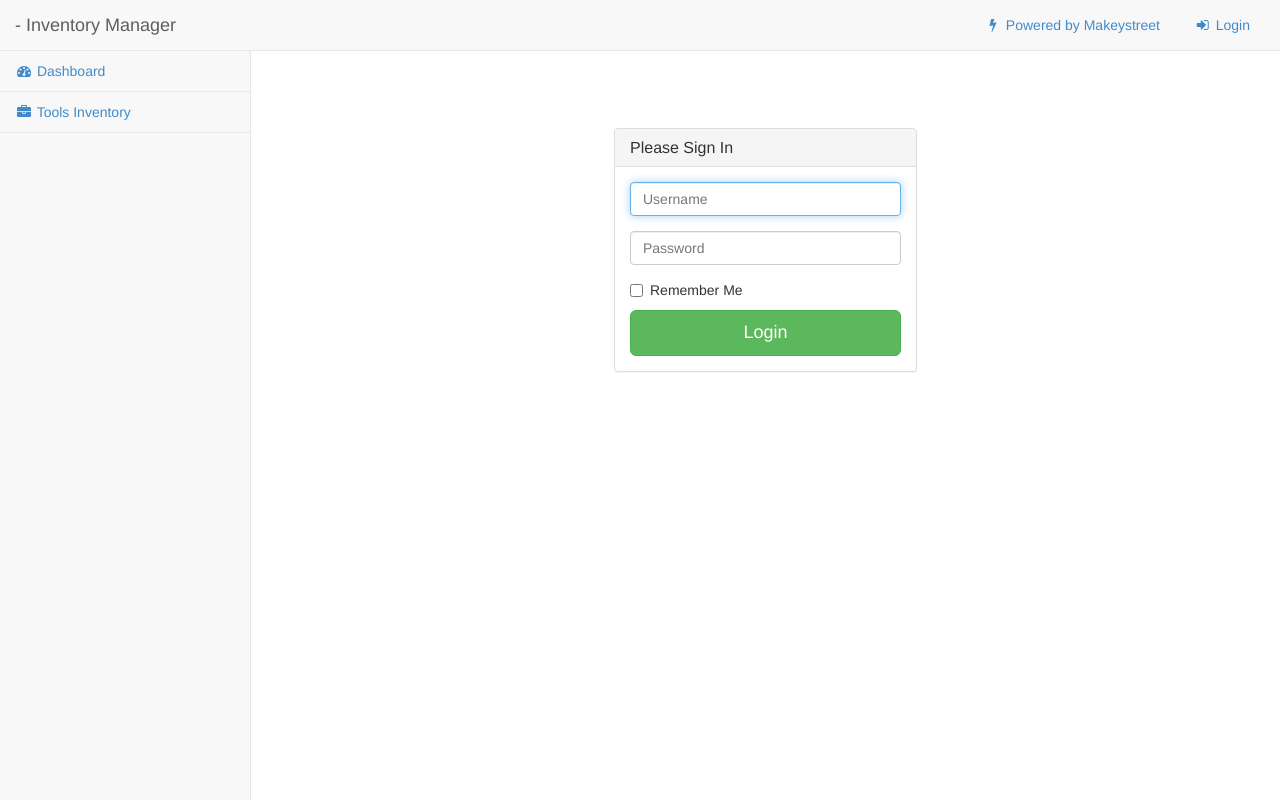
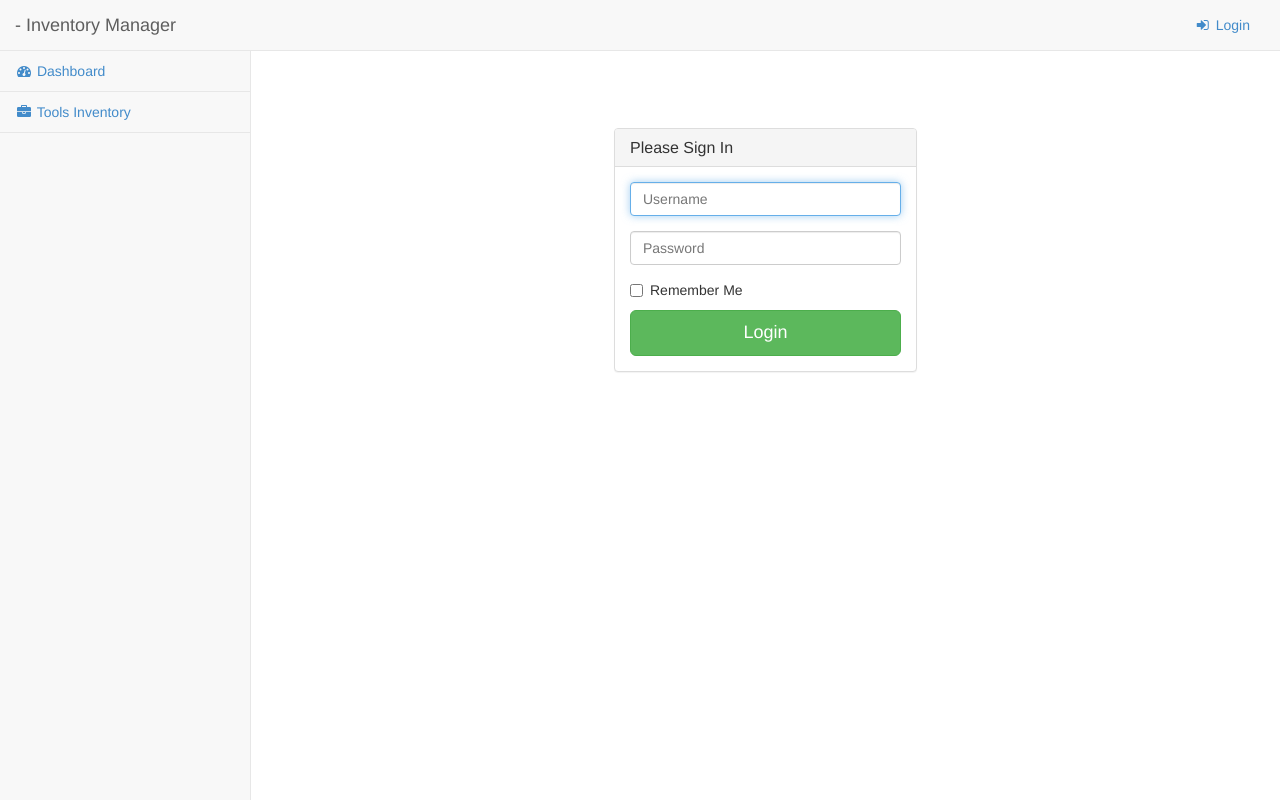
Before and after one commit to Makeystreet/space-erp, a Django app: page /login/ in a window 1280 px wide. Shown: the top 800 px of the page. Run offline with Django 3.2, Linux system fonts and the light colour scheme; some libraries are stand-ins or nearby versions.

Commit message:
Revert "Add makeystreet branding in navbar"
This reverts commit a52670ea5ebc71090b4eaa7a339daa99fec79211.

```diff
--- a/erp/templates/components/navbar.html
+++ b/erp/templates/components/navbar.html
@@ -13,7 +13,6 @@
     <!-- /.navbar-header -->
 
     <ul class="nav navbar-top-links navbar-right">
-        <li><a href="http://www.makeystreet.com" target="_blank"><i class="fa fa-bolt fa-fw"></i> Powered by Makeystreet</a></li>
         {% if user.is_authenticated %}
         <li><a href="{% url 'logout' %}"><i class="fa fa-sign-out fa-fw"></i> Logout</a></li>
         {% else %}
```
